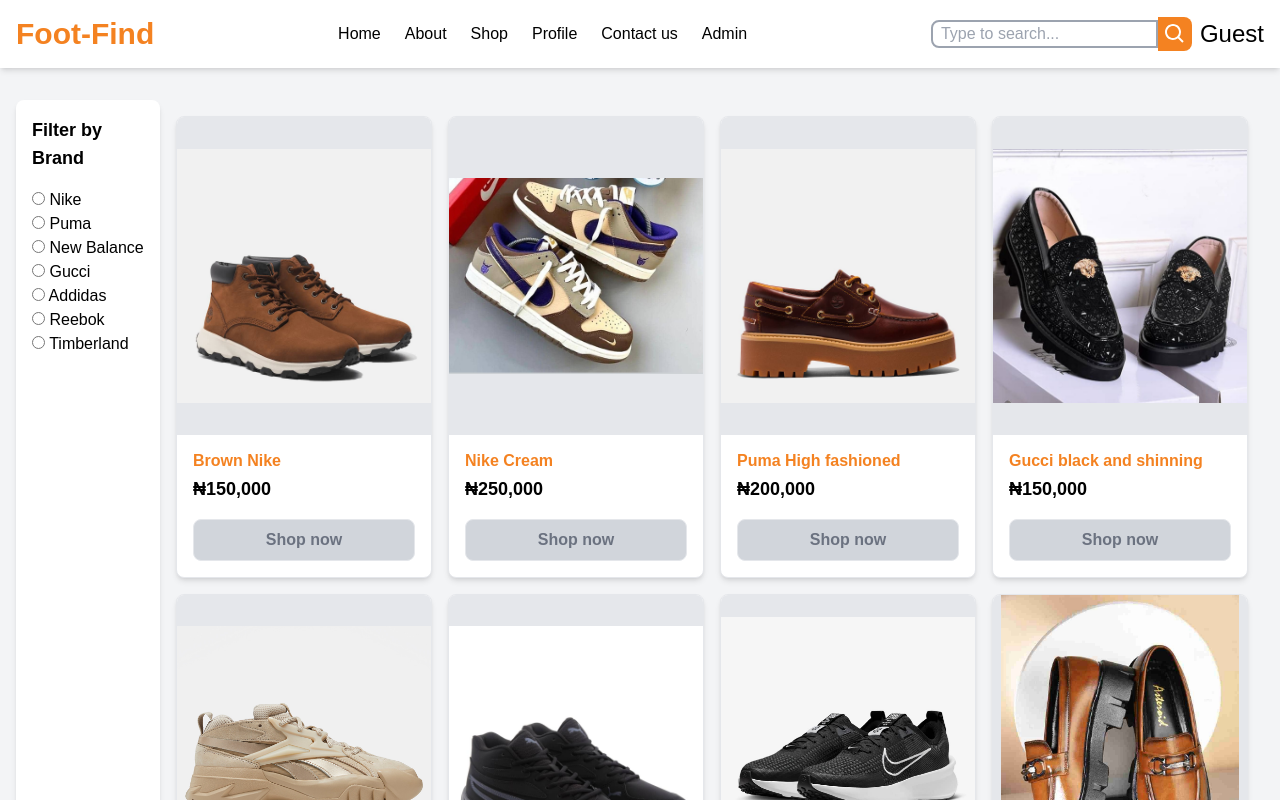
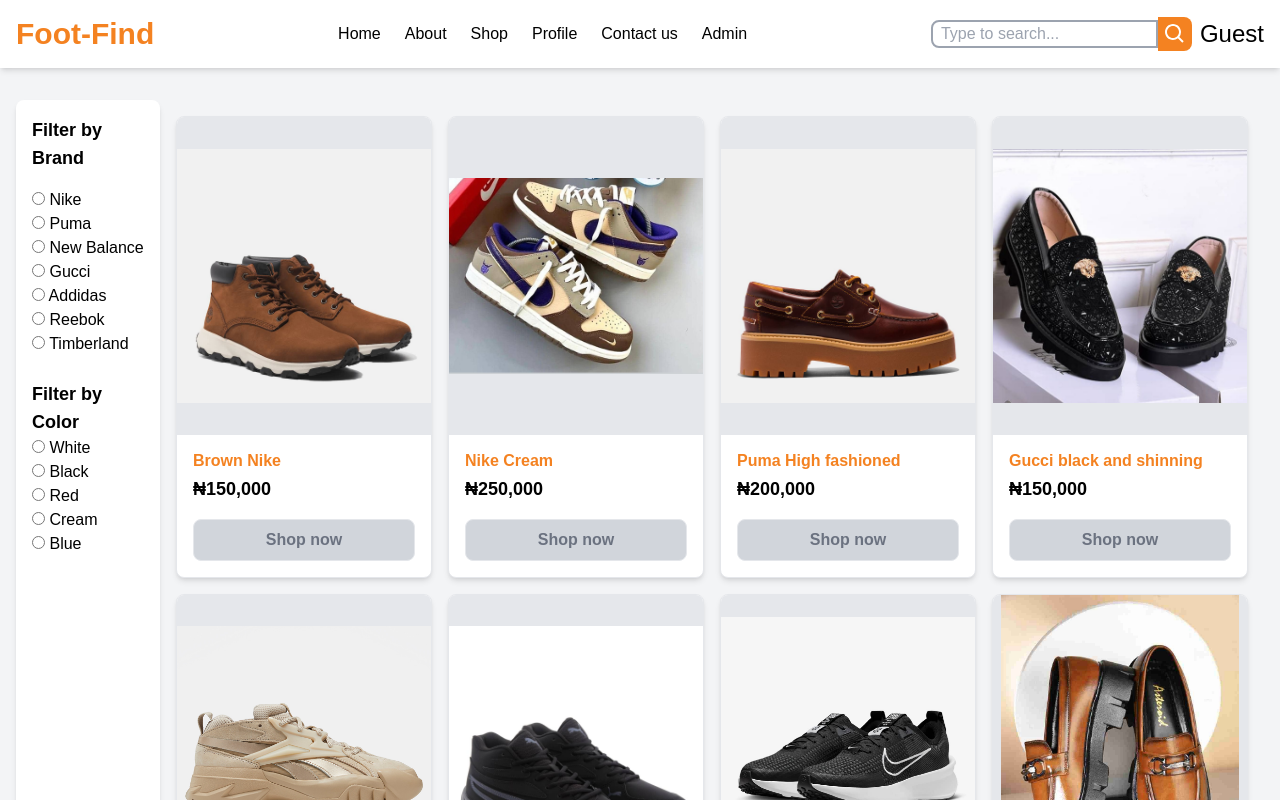
Before and after one commit to TaiwoSoftware/footfind, a React (Vite) app: page /shop in a window 1280 px wide. Shown: the top 800 px of the page. Built offline with nearby package versions, Linux system fonts and the light colour scheme; a web font is replaced by a local one.

Commit message:
filter by color

```diff
--- a/src/components/Shop/Shop.tsx
+++ b/src/components/Shop/Shop.tsx
@@ -6,6 +6,7 @@
 import "./shop.css";
 
 export const Shop: React.FC = () => {
+  const [colorFilter, setColorFilter] = useState<string>("");
   const [menuOpen, setMenuOpen] = useState(false);
   const isMobile = useMediaQuery({ maxWidth: 1024 });
   const onMobile = useMediaQuery({ maxWidth: 768 });
@@ -21,7 +22,7 @@
   const [brandFilter, setBrandFilter] = useState<string>("");
   const [filteredShoes, setFilteredShoes] = useState(ProductJson);
 
-  const filterProducts = (searchTerm: string, brand: string) => {
+  const filterProducts = (searchTerm: string, brand: string, color: string) => {
     let filtered = ProductJson;
 
     if (searchTerm) {
@@ -31,9 +32,14 @@
     }
 
     if (brand) {
-      filtered = filtered.filter(
-        (product) =>
-          product.nameOfProduct.toLowerCase().includes(brand.toLowerCase()) // FIXED: Using brandName
+      filtered = filtered.filter((product) =>
+        product.nameOfProduct.toLowerCase().includes(brand.toLowerCase())
+      );
+    }
+
+    if (color) {
+      filtered = filtered.filter((product) =>
+        product.nameOfProduct.toLowerCase().includes(color.toLowerCase())
       );
     }
 
@@ -43,13 +49,18 @@
   const handleSearch = (e: React.ChangeEvent<HTMLInputElement>) => {
     const searchTerm = e.target.value;
     setSearchItem(searchTerm);
-    filterProducts(searchTerm, brandFilter);
+    filterProducts(searchTerm, brandFilter, colorFilter);
   };
 
   const handleBrandFilter = (e: React.ChangeEvent<HTMLInputElement>) => {
     const selectedBrand = e.target.value;
     setBrandFilter(selectedBrand);
-    filterProducts(searchItem, selectedBrand);
+    filterProducts(searchItem, selectedBrand, colorFilter);
+  };
+  const handleColorFilter = (e: React.ChangeEvent<HTMLInputElement>) => {
+    const selectedColor = e.target.value;
+    setColorFilter(selectedColor);
+    filterProducts(searchItem, brandFilter, selectedColor);
   };
 
   return (
@@ -148,6 +159,23 @@
                     </label>
                   ))}
                 </div>
+                <h2 className="text-lg font-bold mt-6">Filter by Color</h2>
+                <div>
+                  {["White", "Black", "Red", "Cream", "Blue"].map(
+                    (color) => (
+                      <label key={color} className="block">
+                        <input
+                          type="radio"
+                          name="colorFilter"
+                          value={color}
+                          checked={colorFilter === color}
+                          onChange={handleColorFilter}
+                        />{" "}
+                        {color}
+                      </label>
+                    )
+                  )}
+                </div>
               </div>
             </div>
           )}
@@ -178,6 +206,23 @@
                   {brand}
                 </label>
               ))}
+              <h2 className="text-lg font-bold mt-6">Filter by Color</h2>
+              <div>
+                {["White", "Black", "Red", "Cream", "Blue"].map(
+                  (color) => (
+                    <label key={color} className="block">
+                      <input
+                        type="radio"
+                        name="colorFilter"
+                        value={color}
+                        checked={colorFilter === color}
+                        onChange={handleColorFilter}
+                      />{" "}
+                      {color}
+                    </label>
+                  )
+                )}
+              </div>
             </aside>
           )}
 
```
